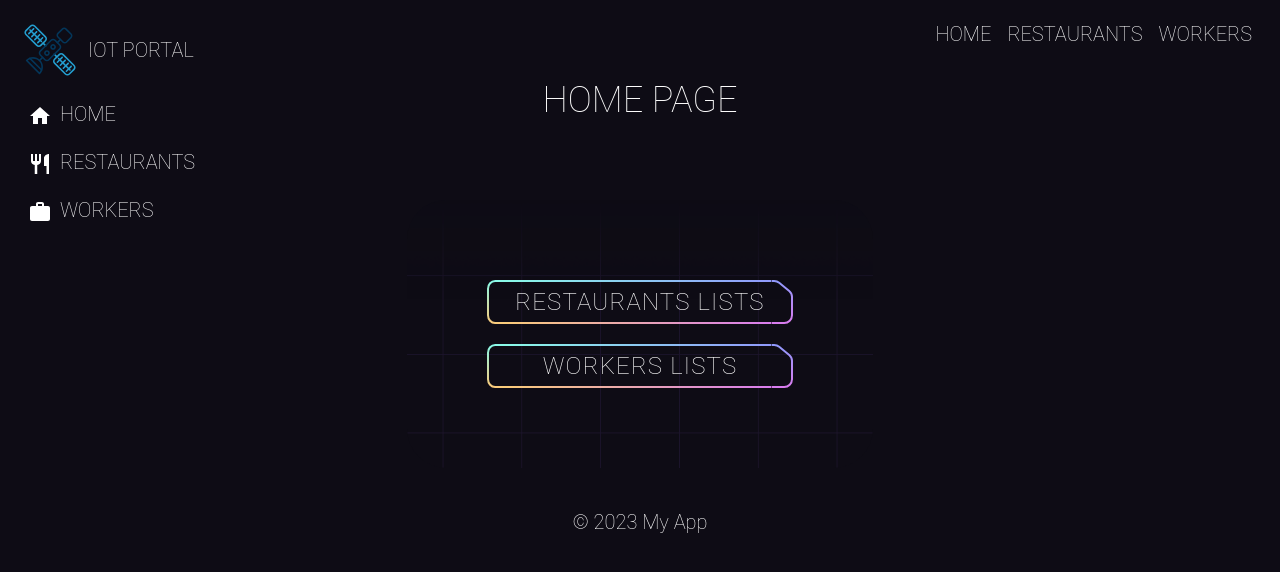
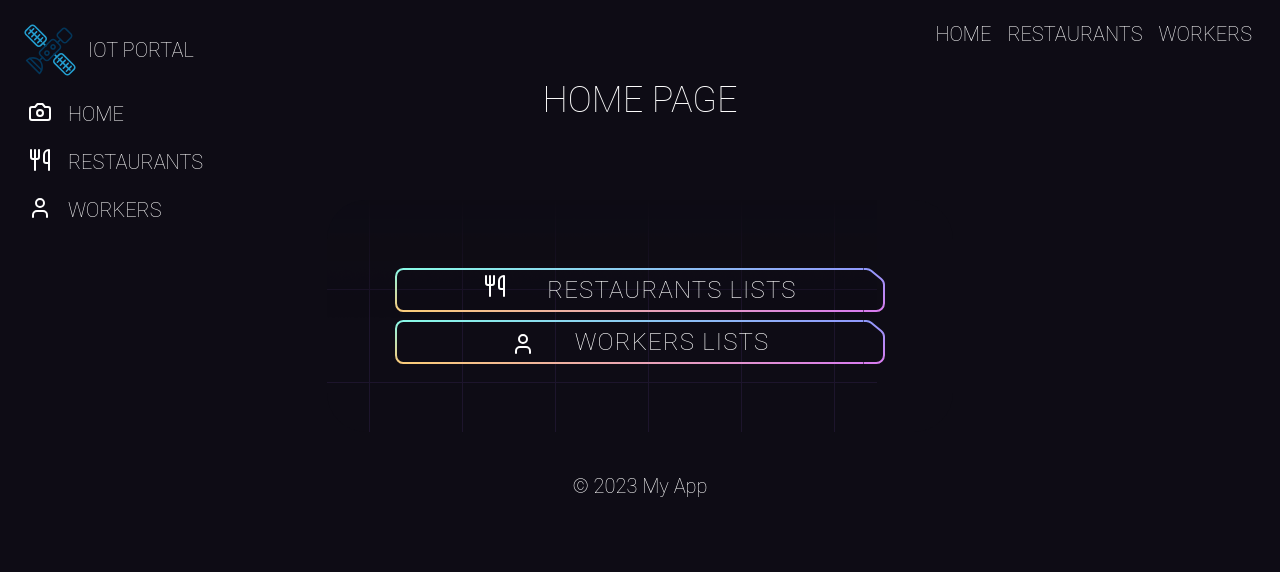
Before and after one commit to caliew/VITE_CRUD_TS, a React (Vite) app in the folder my-app/: page / in a window 1280 px wide. Shown: the top 572 px of the page. Built offline with nearby package versions, Linux system fonts and the light colour scheme.

Commit message:
Replace MaterialUI Icon with Lucide-React Free and Open-Source icons

```diff
--- a/my-app/package.json
+++ b/my-app/package.json
@@ -12,11 +12,11 @@
   "dependencies": {
     "@emotion/react": "^11.13.3",
     "@emotion/styled": "^11.13.0",
-    "@mui/icons-material": "^6.1.1",
-    "@mui/material": "^6.1.1",
     "@reduxjs/toolkit": "^2.2.7",
     "axios": "^1.7.7",
     "dotenv": "^16.4.5",
+    "lucide": "^0.462.0",
+    "lucide-react": "^0.462.0",
     "react": "^18.3.1",
     "react-dom": "^18.3.1",
     "react-redux": "^9.1.2",
--- a/my-app/src/components/Sidebar.tsx
+++ b/my-app/src/components/Sidebar.tsx
@@ -1,18 +1,15 @@
 // my-app/src/components/Sidebar.tsx
-import { Link } from 'react-router-dom';
-import HomeIcon from '@mui/icons-material/Home';
-import RestaurantIcon from '@mui/icons-material/Restaurant';
-import WorkIcon from '@mui/icons-material/Work';
+import { Link } from "react-router-dom";
+import { Camera, Utensils, User } from 'lucide-react';
 
 const Sidebar = () => {
-
   const spanClasses = "relative z-10 px-2";
 
   return (
-    <div className='fixed mt-20 flex flex-col font-Roboto font-extralight text-xl p-5 gap-5'>
-      <Link to="/" className='px-2'><HomeIcon /><span className={spanClasses}>HOME</span></Link>
-      <Link to="/restaurants" className='px-2'><RestaurantIcon /><span className={spanClasses}>RESTAURANTS</span></Link>
-      <Link to="/workers" className='px-2'><WorkIcon /><span className={spanClasses}>WORKERS</span></Link>
+    <div className="fixed mt-20 flex flex-col font-Roboto font-extralight text-xl p-5 gap-5">
+      <Link to="/" className="px-2 flex"><Camera/><span className="px-2"/>HOME</Link>
+      <Link to="/restaurants" className="px-2 flex"><Utensils /><span className="px-2"/>RESTAURANTS</Link>
+      <Link to="/workers" className="px-2 flex"><User /><span className="px-2"/>WORKERS</Link>
     </div>
   );
 };
--- a/my-app/src/page/MainPage.tsx
+++ b/my-app/src/page/MainPage.tsx
@@ -1,5 +1,6 @@
 import { Button } from "../components";
 import { grid } from '../assets';
+import { Utensils, User } from 'lucide-react';
 
 const HomePage = () => {
 
@@ -14,8 +15,12 @@ const HomePage = () => {
           height={550}
           alt="Grid"
         />
-        <Button className="hidden lg:flex font-Roboto font-extralight text-2xl m-5" href='/restaurants'>RESTAURANTS LISTS</Button>
-        <Button className="hidden lg:flex font-Roboto font-extralight text-2xl m-5" href="/workers">WORKERS LISTS</Button>
+        <Button className="hidden lg:flex font-Roboto font-extralight text-2xl m-2" href='/restaurants'>
+          <div className="inline-flex p-15"><Utensils /><span className="px-5"/>RESTAURANTS LISTS</div>
+        </Button>
+        <Button className="hidden lg:flex font-Roboto font-extralight text-2xl m-2" href="/workers">
+          <div><User className="inline-flex"/><span className="px-5"/>WORKERS LISTS</div>
+        </Button>
       </div>
     </div>
   );
--- a/my-app/src/page/RestaurantPage.tsx
+++ b/my-app/src/page/RestaurantPage.tsx
@@ -1,10 +1,11 @@
 // my-app/src/components/RestaurantPage.tsx
 import { useEffect } from 'react';
 import { Restaurant } from '../models/Restaurant';
-import { useSelector, useDispatch, AnyIfEmpty } from 'react-redux';
+import { useSelector, useDispatch } from 'react-redux';
 import { fetchRestaurants } from '../redux/features/restaurantsSlice';
 import { Button } from '../components';
 import { grid } from '../assets'
+import { Camera } from 'lucide-react';
 
 const TableHeaders = ({className}:any) => {
   return (
@@ -59,7 +60,9 @@ const RestaurantPage = () => {
         </table>
       </div>
       <div className='mt-10 font-Roboto font-extralight text-2xl'>
-        <Button className="hidden lg:flex font-Roboto font-extralight text-2xl m-5" href="/">BACK TO HOME</Button>
+        <Button className="hidden lg:flex font-Roboto font-extralight text-2xl m-5" href="/">
+          <div><Camera className="inline-flex"/><span className="px-5"/>BACK TO HOME</div>
+        </Button>
       </div>
     </div>
   );
--- a/my-app/src/page/WorkerPage.tsx
+++ b/my-app/src/page/WorkerPage.tsx
@@ -6,6 +6,7 @@ import { Worker } from '../models/Worker';
 import { fetchWorkers } from '../redux/features/workersSlice';
 import { Button } from '../components';
 import { grid } from '../assets';
+import { Camera } from 'lucide-react';
 
 const TableHeaders = ({className}:any) => {
   return (
@@ -60,7 +61,9 @@ const WorkerPage = () => {
         </table>
       </div>
       <div className='mt-10 font-Roboto font-extralight text-2xl'>
-        <Button className="hidden lg:flex font-Roboto font-extralight text-2xl m-5" href="/">BACK TO HOME</Button>
+        <Button className="hidden lg:flex font-Roboto font-extralight text-2xl m-5" href="/">
+        <div><Camera className="inline-flex"/><span className="px-5"/>BACK TO HOME</div>
+        </Button>
       </div>
     </div>
   );
```
Also changed, not shown: my-app/note.txt, 1 other file (tests, documents, lock files or other folders).
